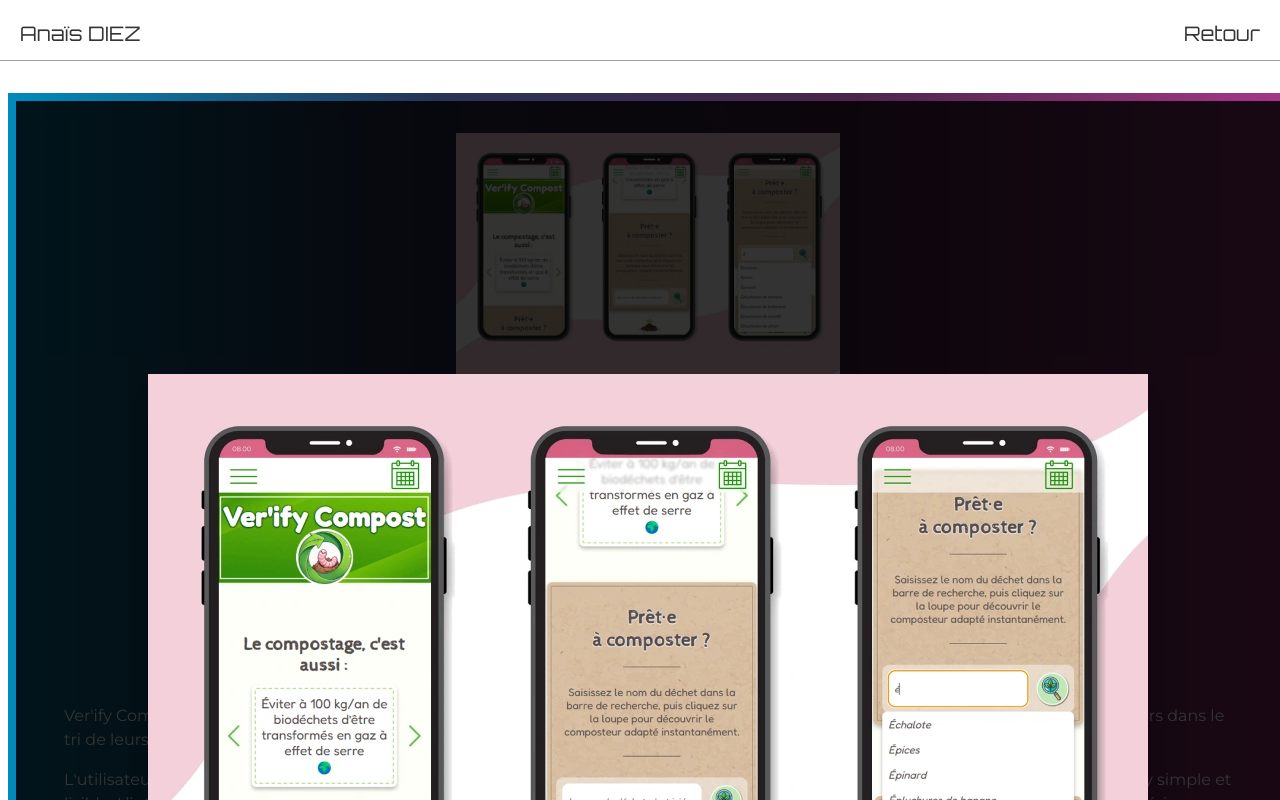
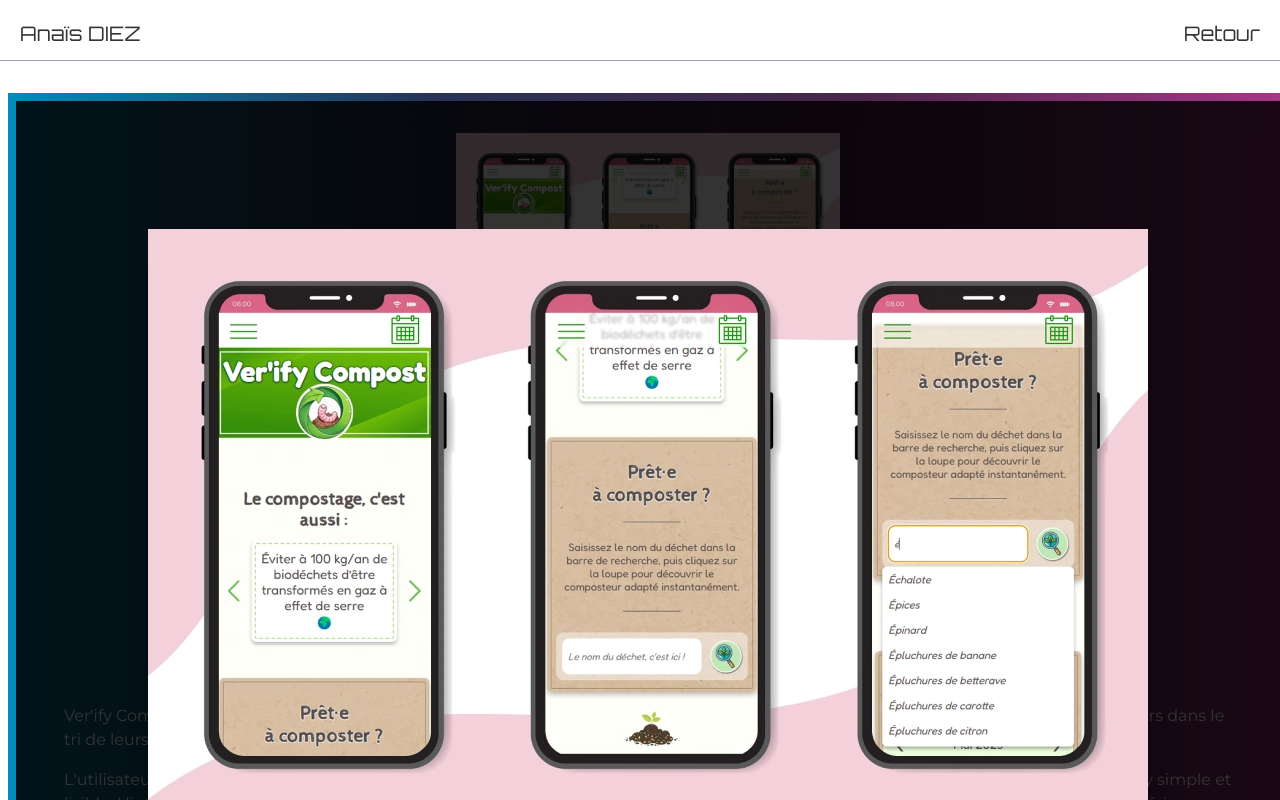
Before and after one commit to Anais-DZ/Portfolio, a React (Vite) app: page /verifycompost in a window 1280 px wide. Both pictures are taken after a click on the picture 648 px from the left and 244 px from the top of the page. Shown: the top 800 px of the page. Built offline with nearby package versions, Linux system fonts and the light colour scheme.

Commit message:
correction margin

```diff
--- a/src/componants/ImageGallery.tsx
+++ b/src/componants/ImageGallery.tsx
@@ -32,13 +32,13 @@ function ImageGallery({ Image }: ImageGalleryProps) {
 
             {selectedImage && (
                 <div
-                    className="fixed inset-0 bg-black/80 flex items-center justify-center z-50"
+                    className="fixed inset-0 bg-black/80 flex items-start justify-center z-50"
                     onClick={closeOverlay}
                 >
                     <img
                         src={selectedImage}
                         alt="Agrandie"
-                        className="max-w-[90vw] lg:max-h-[90vh] shadow-xl"
+                        className="max-w-[90vw] lg:max-h-[90vh] shadow-xl mt-[50vw] lg:mt-[10vw]"
                     />
                 </div>
             )}
```
